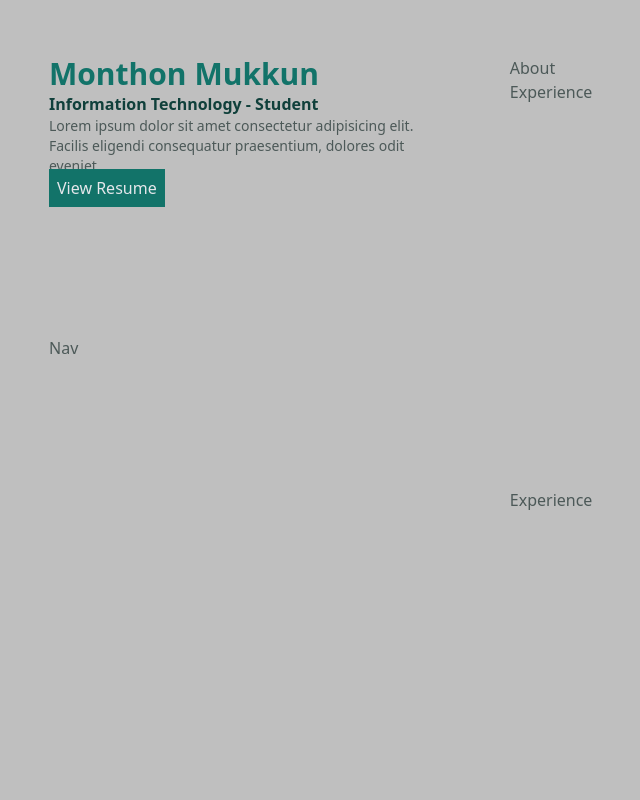
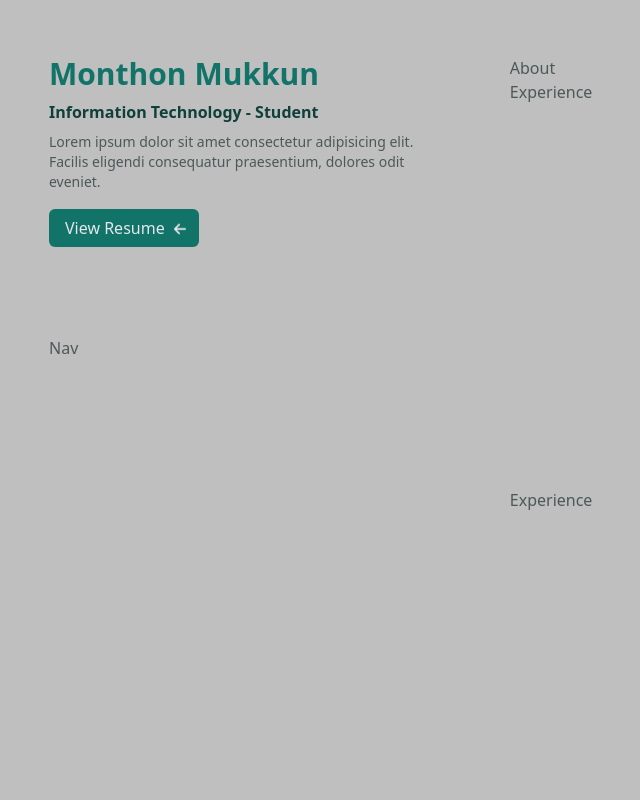
Before and after one commit to carrynong2/portfolio, a React (Vite) app: page / in a window 1280 px wide. Shown: the top 800 px of the page, without its empty margins (15-655 px from the left). Built offline with nearby package versions, Linux system fonts and the light colour scheme.

Commit message:
add fontawesome

```diff
--- a/package.json
+++ b/package.json
@@ -10,6 +10,11 @@
     "preview": "vite preview"
   },
   "dependencies": {
+    "@fortawesome/fontawesome-svg-core": "^6.4.2",
+    "@fortawesome/free-brands-svg-icons": "^6.4.2",
+    "@fortawesome/free-regular-svg-icons": "^6.4.2",
+    "@fortawesome/free-solid-svg-icons": "^6.4.2",
+    "@fortawesome/react-fontawesome": "^0.2.0",
     "react": "^18.2.0",
     "react-dom": "^18.2.0"
   },
--- a/src/App.jsx
+++ b/src/App.jsx
@@ -1,14 +1,22 @@
+import { faArrowDown, faArrowLeft } from "@fortawesome/free-solid-svg-icons"
+import { FontAwesomeIcon } from "@fortawesome/react-fontawesome"
+
 function App() {
   return (
     <div className="mt-14 mx-auto max-w-6xl grid grid-cols-[40%_60%]">
       <div>
         <div className="sticky top-14 grid grid-rows-[35%_45%_20%] h-screen">
-          <div>
+          <div className="flex flex-col gap-2">
             <div className="text-3xl text-primaryTitle font-semibold">Monthon Mukkun</div>
             <div className="text-primaryAccent font-semibold">Information Technology - Student</div>
             <div className="text-sm w-5/6">Lorem ipsum dolor sit amet consectetur adipisicing elit. Facilis eligendi consequatur praesentium, dolores odit eveniet.</div>
-            <div>
-              <span className="bg-primaryTitle text-gray-200 p-2">View Resume</span>
+            <div className="mt-4">
+              <a href="#">
+                <span className="rounded-md bg-primaryTitle text-gray-200 py-2 px-4">
+                  View Resume
+                  <span className="rotate-90 inline-block ml-2 text-sm"><FontAwesomeIcon className="animate-bounce" icon={faArrowDown} /></span>
+                </span>
+              </a>
             </div>
           </div>
           <div>Nav</div>
```
Also changed, not shown: 1 other file (tests, documents, lock files or other folders).
